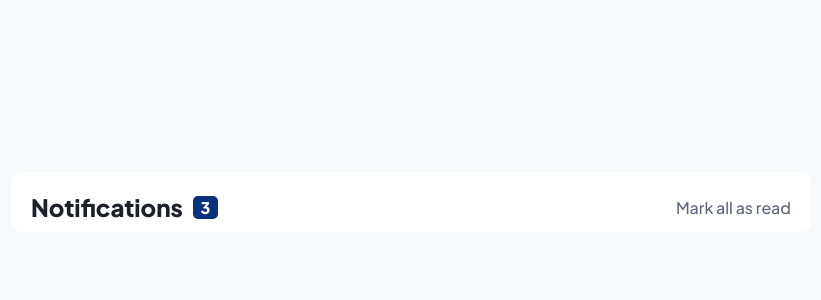
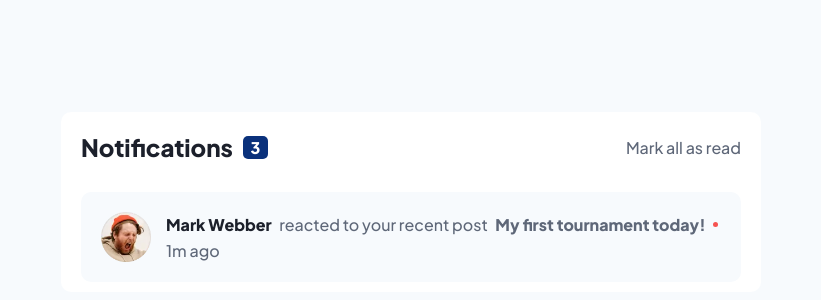
Before and after one commit to anonggentlegentle/Notifications-page, a website: page index.html in a window 1280 px wide. Shown: the part 198-498 px from the top of the page, without its empty margins (229-1050 px from the left). Drawn offline with Linux system fonts and the light colour scheme.

Commit message:
Add notif box layout

```diff
--- a/css/style.scss
+++ b/css/style.scss
@@ -50,10 +50,11 @@ video {
   background-color: var(--color-white);
   padding: 2rem 2rem 1rem;
   border-radius: 1rem;
-  width: min(90%, 80rem);
+  width: min(90%, 70rem);
 
   display: flex;
   flex-direction: column;
+  row-gap: 3rem;
 
   &__notifs-button-box {
     display: flex;
@@ -67,6 +68,82 @@ video {
     font-weight: 800;
     color: var(--color-white);
     border-radius: 0.5rem;
+  }
+
+  &__main-content {
+    display: flex;
+    flex-direction: column;
+    row-gap: 0.5rem;
+  }
+
+  &__notifs-box {
+    padding: 2rem;
+    border-radius: 1rem;
+    background-color: var(--color-very-light-grayish-blue);
+
+    display: flex;
+    column-gap: 1.5rem;
+  }
+
+  &__notifs-box-dp {
+    width: 5rem;
+    height: 5rem;
+  }
+
+  &__notifs-box-dp-img {
+    height: 100%;
+  }
+
+  &__notifs-text-box {
+    color: var(--color-dark-grayish-blue);
+    display: flex;
+    flex-direction: column;
+    justify-content: center;
+    row-gap: 0.5rem;
+  }
+
+  &__notifs-text-proper {
+    display: flex;
+    column-gap: 0.75rem;
+
+    &--name {
+      &:link,
+      &:visited {
+        color: var(--color-very-dark-blue);
+        font-weight: 800;
+        text-decoration: none;
+        transition: all 0.2s;
+      }
+
+      &:hover,
+      &:active {
+        color: var(--color-blue);
+      }
+    }
+
+    &--post {
+      &:link,
+      &:visited {
+        font-weight: 800;
+        text-decoration: none;
+        color: var(--color-dark-grayish-blue);
+        transition: all 0.2s;
+      }
+
+      &:hover,
+      &:active {
+        color: var(--color-blue);
+      }
+    }
+  }
+
+  &__notifs-unread-dot {
+    width: 0.5rem;
+    height: 0.5rem;
+    border-radius: 50%;
+    background-color: var(--color-red);
+
+    align-self: center;
   }
 }
 
--- a/index.html
+++ b/index.html
@@ -28,10 +28,31 @@
         <p class="main__notif-number">3</p>
         <button class="btn btn--read">Mark all as read</button>
       </section>
+      <section class="main__main-content">
+        <article class="main__notifs-box main__notifs-box--unread">
+          <div class="main__notifs-box-dp">
+            <img
+              src="assets/images/avatar-mark-webber.webp"
+              alt="Display picture"
+              class="main__notifs-box-dp-img"
+            />
+          </div>
+          <div class="main__notifs-text-box">
+            <p class="main__notifs-text-proper">
+              <a href="#" class="main__notifs-text-proper--name">Mark Webber</a>
+              reacted to your recent post
+              <a href="#" class="main__notifs-text-proper--post"
+                >My first tournament today!
+              </a>
+              <span class="main__notifs-unread-dot">&nbsp;</span>
+            </p>
+            <p class="main__notifs-text-time">1m ago</p>
+          </div>
+        </article>
+      </section>
     </main>
 
     <!--
-    Mark Webber reacted to your recent post My first tournament today! 1m ago
     Angela Gray followed you 5m ago Jacob Thompson has joined your group Chess
     Club 1 day ago Rizky Hasanuddin sent you a private message 5 days ago Hello,
     thanks for setting up the Chess Club. I've been a member for a few weeks now
```
Also changed, not shown: css/style.css, 1 other file.
